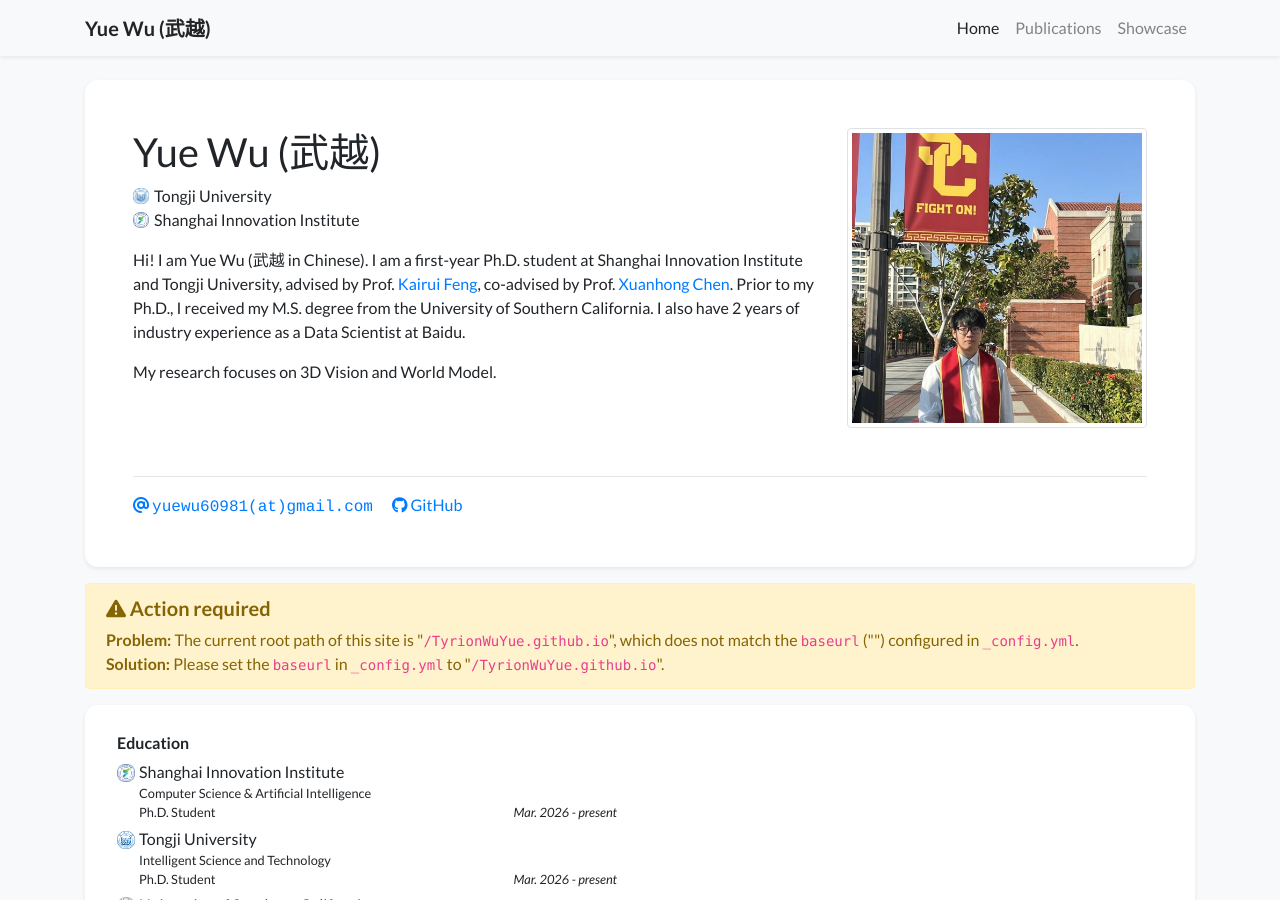
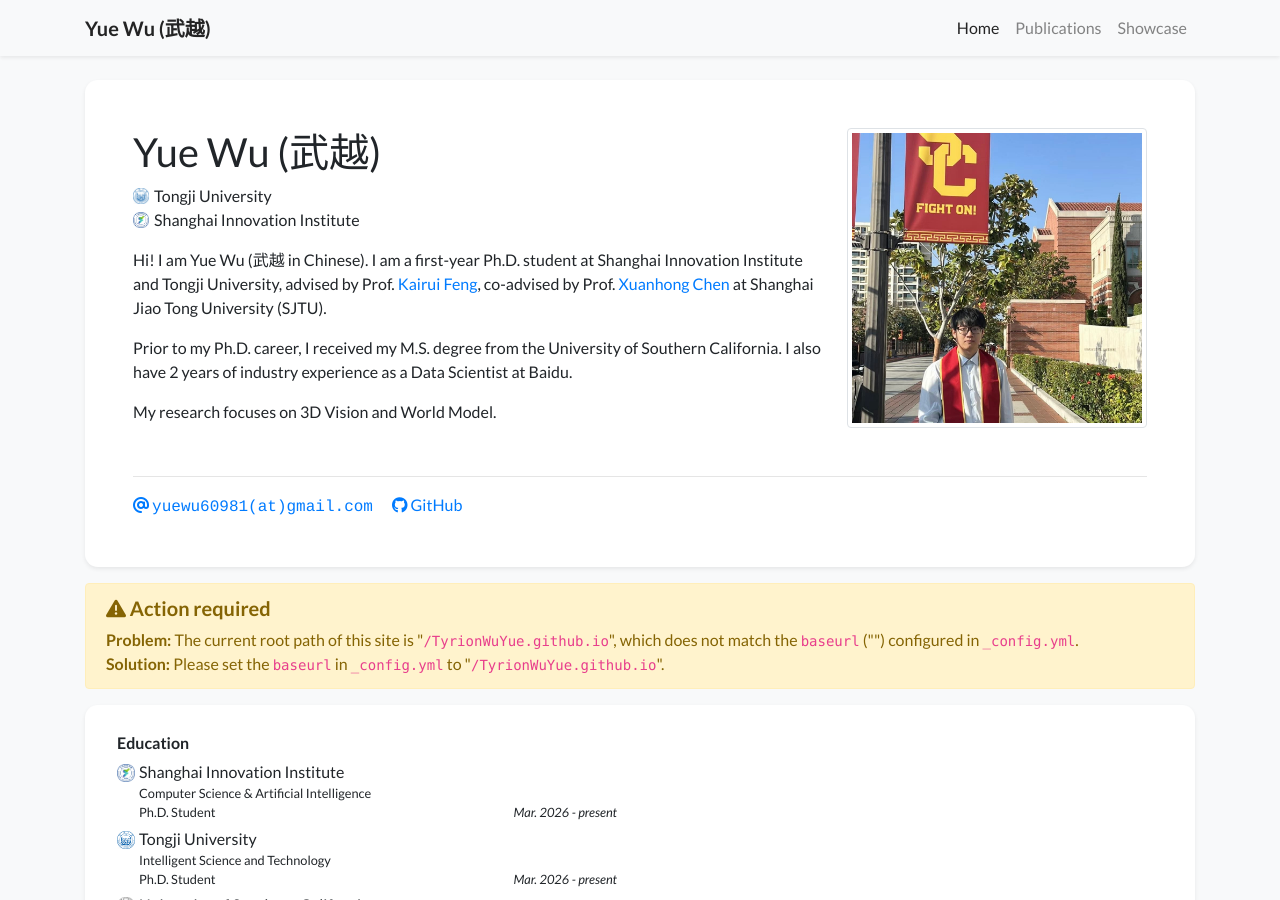
Before and after one commit to TyrionWuYue/TyrionWuYue.github.io, a Jekyll site: the page built from index.html, in a window 1280 px wide and 900 px high. Built offline with Jekyll 4.4.1, drawn with Linux system fonts in a browser that asks for light colours; nearby versions of some CDN libraries; a style sheet for code colours, icons or effects is not loaded.

```diff
--- a/_data/profile.yml
+++ b/_data/profile.yml
@@ -25,8 +25,10 @@ short_bio: >-
   <p>
     Hi! I am Yue Wu (武越 in Chinese). I am a first-year Ph.D. student at Shanghai Innovation Institute and Tongji University,
     advised by Prof. <a href="https://scholar.google.com/citations?user=4N5hE8YAAAAJ" target="_blank">Kairui Feng</a>,
-    co-advised by Prof. <a href="https://scholar.google.com/citations?user=UuCqlfEAAAAJ&hl=zh-CN" target="_blank">Xuanhong Chen</a>.
-    Prior to my Ph.D., I received my M.S. degree from the University of Southern California.
+    co-advised by Prof. <a href="https://scholar.google.com/citations?user=UuCqlfEAAAAJ&hl=zh-CN" target="_blank">Xuanhong Chen</a> at Shanghai Jiao Tong University (SJTU).
+  </p>
+  <p>
+    Prior to my Ph.D. career, I received my M.S. degree from the University of Southern California.
     I also have 2 years of industry experience as a Data Scientist at Baidu.
   </p>
   <p>
```
Also changed, not shown: _publications/2026/FastAvatar.md (+1 -1 lines), assets/images/covers/FastAvatar.jpg (added), assets/images/covers/cover1.jpg (deleted), assets/images/covers/cover2.jpg (deleted), assets/images/covers/cover3.jpg (deleted).
